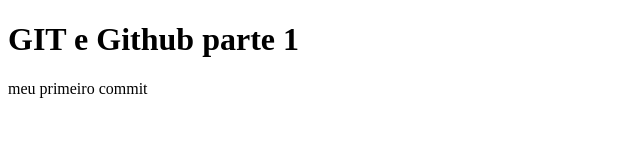
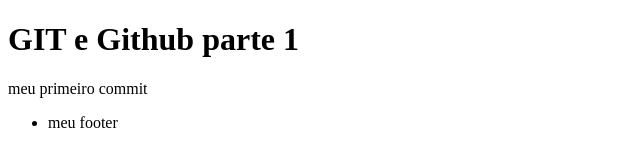
Before and after one commit to tapmorales/first-repo-github, a plain HTML site: page index.html in a window 1280 px wide. Shown: the full height of the page, 0-640 px from the left. Drawn offline with Linux system fonts and the light colour scheme.

Commit message:
adicionado o footer

```diff
--- a/index.html
+++ b/index.html
@@ -12,6 +12,12 @@
     <h1>GIT e Github parte 1</h1>
 
     <p>meu primeiro commit</p>
+
+    <footer>
+        <ul>
+            <li>meu footer</li>
+        </ul>
+    </footer>
 </body>
 
 </html>
```
